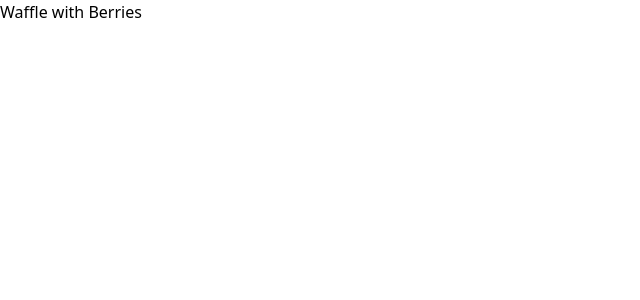
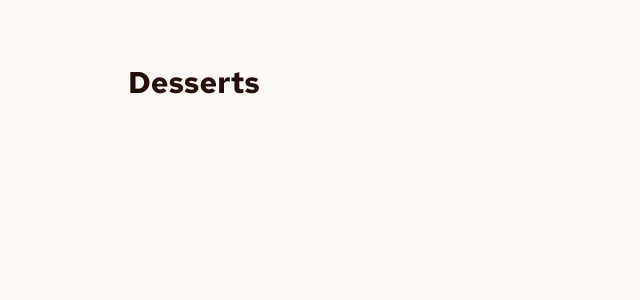
Before and after one commit to payman-hoseini/desserts-menu, a Next.js app: page / in a window 1280 px wide. Shown: the top 300 px of the page, without its empty margins (0-640 px from the left). Built offline with nearby package versions, Linux system fonts and the light colour scheme.

Commit message:
Create component for products and write Product interface

```diff
--- /dev/null
+++ b/src/app/Contract.tsx
@@ -0,0 +1,12 @@
+
+export interface Product {
+    image : {
+        thumbnail : string,
+        mobile : string,
+        tablet : string,
+        desktop : string
+    },
+    name : string,
+    category : string,
+    price : number
+}
--- /dev/null
+++ b/src/app/components/productList.tsx
@@ -0,0 +1,10 @@
+import { Product } from "../Contract";
+
+
+export default function ProductList({product} : {product : Product}){
+    return (
+        <>
+
+        </>
+    )
+}
--- a/src/app/page.tsx
+++ b/src/app/page.tsx
@@ -1,12 +1,28 @@
 import { promises as fs } from 'fs';
+import ProductList from './components/productList';
+import { Product } from './Contract';
 
 export default async function Home() {
 
   const file = await fs.readFile(process.cwd() + '/src/app/data.json' , 'utf8')
-  const data = JSON.parse(file)
+  const products = JSON.parse(file)
   return (
    <>
-      <p>{data[0].name}</p>
+      <main className='bg-Rose-50 h-screen'>
+        <div className='w-[80vw] mx-auto font-RedHat py-16'>
+          <div>
+              <h1 className='font-bold text-Rose-900 text-3xl'>Desserts</h1>
+              {
+                products.map((product : Product) => (
+                  <ProductList product = {product}/>
+                ))
+              }
+          </div>
+          <div>
+
+          </div>
+        </div>
+      </main>
    </>
   );
 }
```
